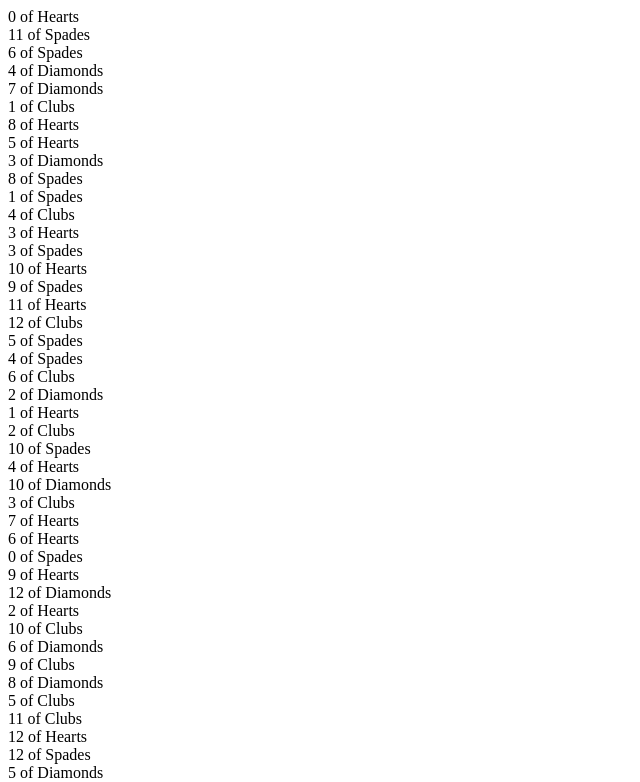
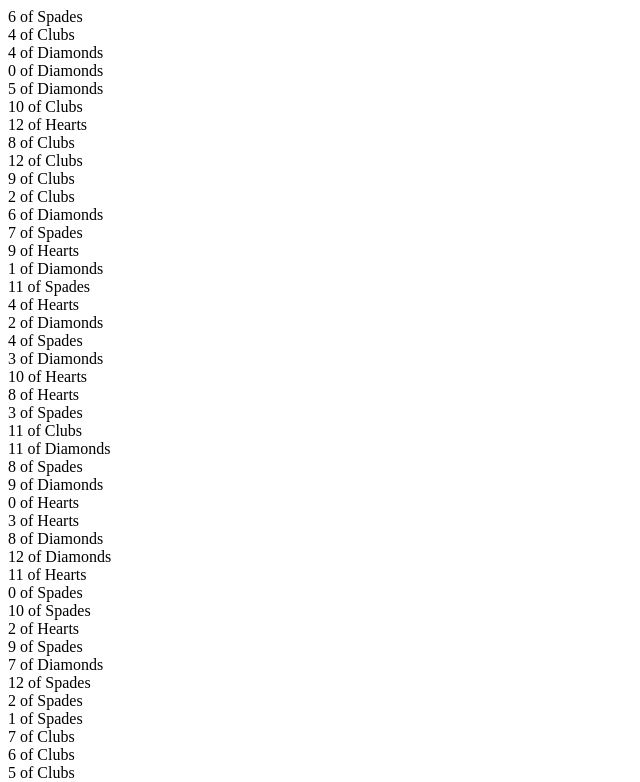
Before and after one commit to aefhm/match-up, a React app: page / in a window 1280 px wide. Shown: the top 782 px of the page, without its empty margins (0-640 px from the left). Built offline with nearby package versions, Linux system fonts and the light colour scheme; the HTML template or start-up script is replaced by a standard one.

Commit message:
Move shuffling to mounting

```diff
--- a/src/board.jsx
+++ b/src/board.jsx
@@ -18,22 +18,25 @@ function shuffle(cards) {
 }
 
 class Board extends React.Component {
-  render() {
-    let cards = [];
+  componentWillMount() {
+    this.cards = [];
 
     for (let i = 0; i < this.props.cardLimit; i++)
-      cards.push(<Card
+      this.cards.push(<Card
         key={i}
         index={i}
         value={i % 13}
-        click={function () { console.log('cilkced'); }}
+        click={() => { this.props.turnCard(i, this.props.turnedCardId); }}
       />);
 
-    cards = shuffle(cards);
+    this.cards = shuffle(this.cards);
+  }
+
+  render() {
 
     return (
       <div className="board">
-        {cards}
+        {this.cards}
       </div>
     )
   }
```
